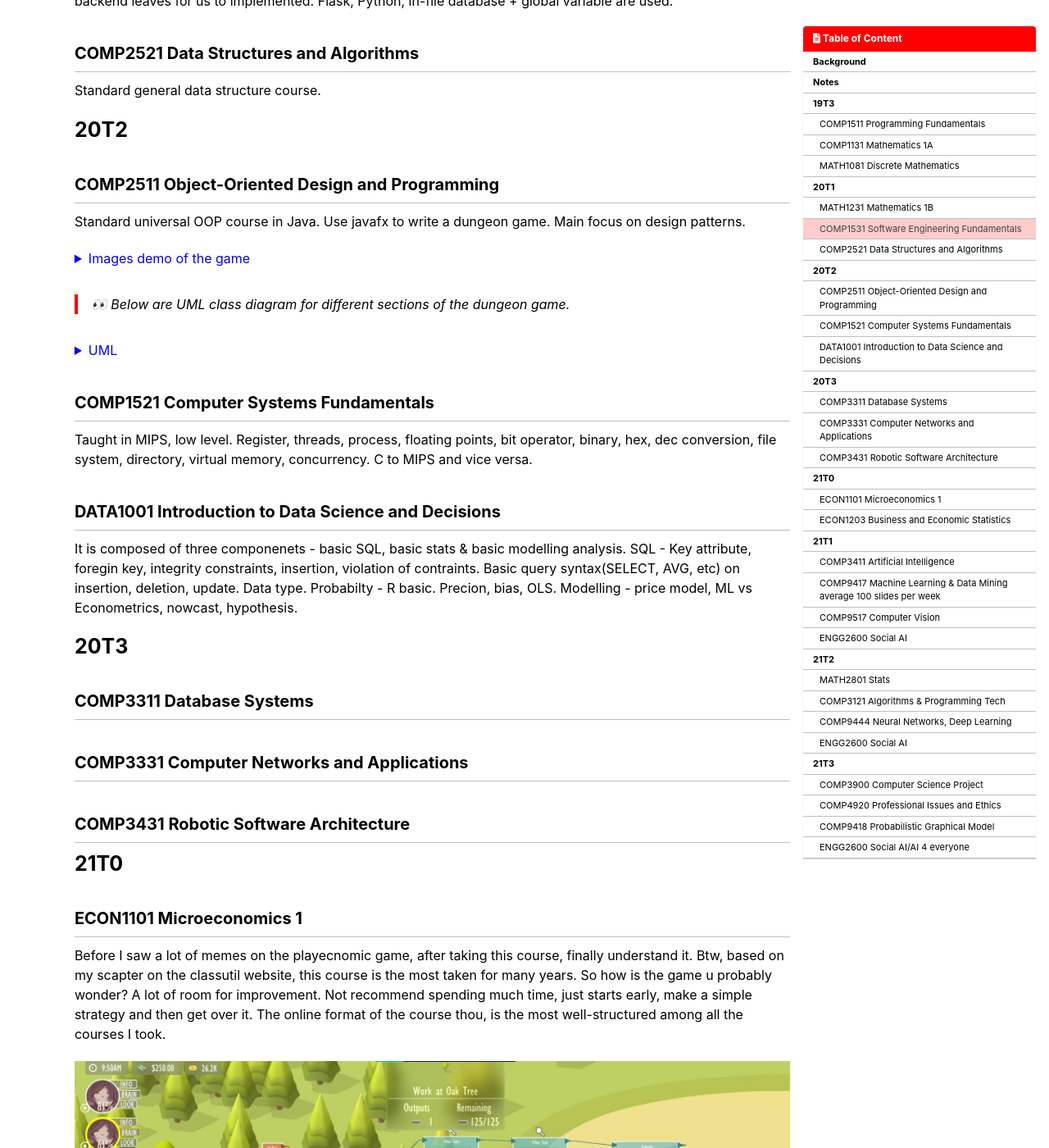
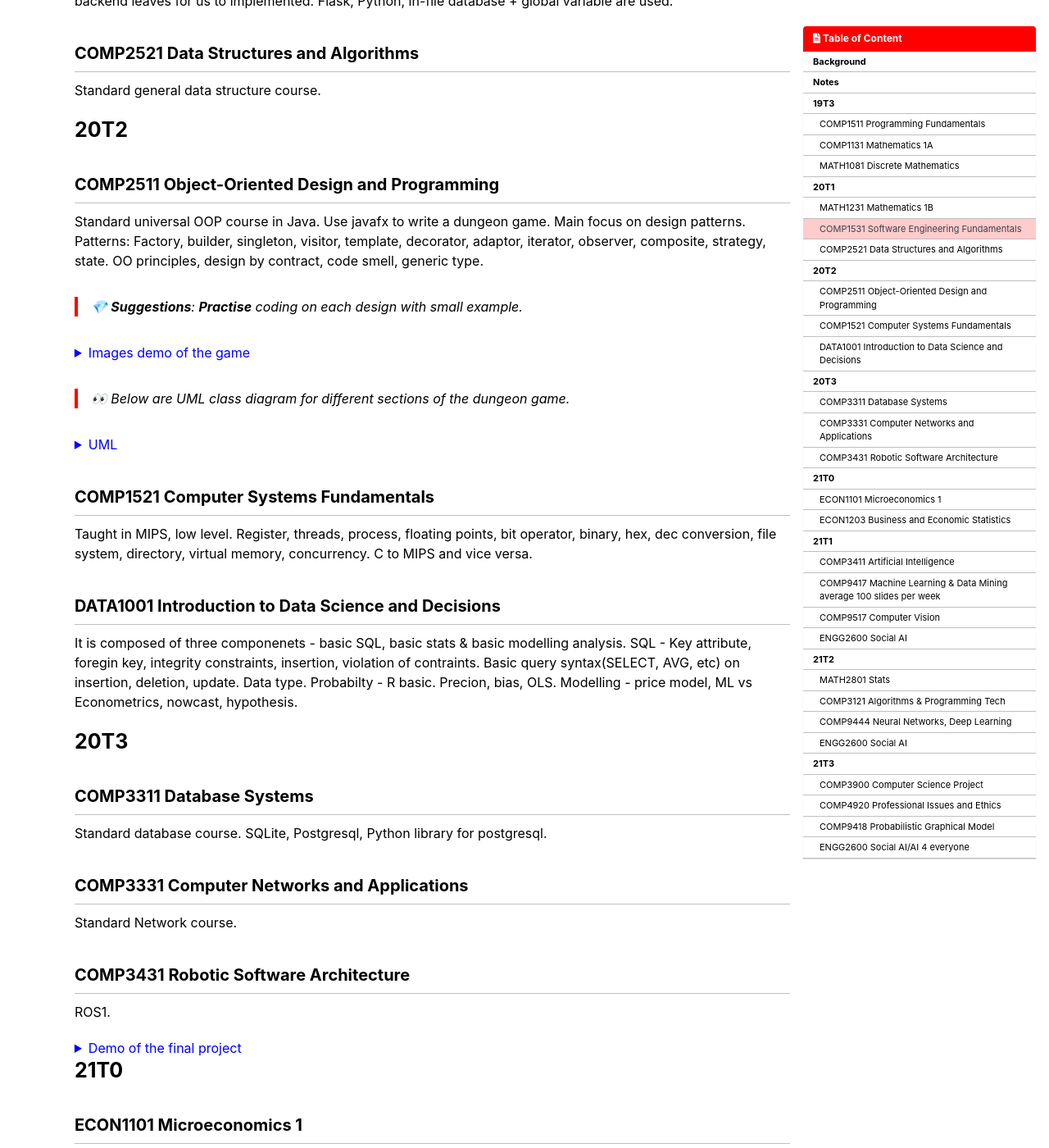
Before and after one commit to postsent/postsent.github.io, a Jekyll site: the page built from _posts/unsw/2021-12-11-courses.md, in a window 1280 px wide and 1400 px high, scrolled down 1602 px. Shown: the whole window at 82% size. Built offline with Jekyll 4.4.1, drawn with Linux system fonts in a browser that asks for light colours; cached includes are drawn as plain includes; emoji names are drawn with the system emoji font; comment, search, counter and statistics services are not loaded.

Commit message:
add ros course img

```diff
--- a/_posts/unsw/2021-12-11-courses.md
+++ b/_posts/unsw/2021-12-11-courses.md
@@ -68,6 +68,9 @@
 ## COMP2511 Object-Oriented Design and Programming
 
 Standard universal OOP course in Java. Use javafx to write a dungeon game. Main focus on design patterns.
+Patterns: Factory, builder, singleton, visitor, template, decorator, adaptor, iterator, observer, composite, strategy, state. OO principles, design by contract, code smell, generic type.
+
+> :gem: **Suggestions**: **Practise** coding on each design  with small example.
 
 <details>
 <summary markdown="span" style="color:blue;">Images demo of the game</summary>
@@ -87,7 +90,6 @@
 <figcaption align="center">Menu, Boss level, Enemy level</figcaption>
 
 </details>
-
 
 > :eyes: Below are UML class diagram for different sections of the dungeon game.
 
@@ -121,8 +123,6 @@
 
 </details>
 
-
-
 ## COMP1521 Computer Systems Fundamentals
 
 Taught in MIPS, low level. Register, threads, process, floating points, bit operator, binary, hex, dec conversion, file system, directory, virtual memory, concurrency. C to MIPS and vice versa.
@@ -138,9 +138,38 @@
 
 ## COMP3311 Database Systems
 
+Standard database course. SQLite, Postgresql, Python library for postgresql.
 
 ## COMP3331 Computer Networks and Applications
+
+Standard Network course.
+
 ## COMP3431 Robotic Software Architecture
+
+ROS1.
+
+<details>
+<summary markdown="span" style="color:blue;">Demo of the final project</summary>
+
+<p align="center">
+<img src="/assets/images/unsw-courses/3431-stop.png" alt="image" />
+<figcaption align="center">stop sign</figcaption>
+</p>
+<img src="/assets/images/unsw-courses/3431-turn.png" alt="image" />
+<figcaption align="center">turn right (hard cored)</figcaption>
+</p>
+<img src="/assets/images/unsw-courses/3431-robot.png" alt="image" />
+<figcaption align="center">stop before robot</figcaption>
+</p>
+<img src="/assets/images/unsw-courses/3431-human.png" alt="image" />
+<figcaption align="center">human detection</figcaption>
+</p>
+<img src="/assets/images/unsw-courses/3431-map.png" alt="image" />
+<figcaption align="center">mapping, publish pre-recorded lane</figcaption>
+</p>
+</details>
+
+
 
 # 21T0
 
```
Also changed, not shown: assets/images/unsw-courses/3431-human.png (added), assets/images/unsw-courses/3431-map.png (added), assets/images/unsw-courses/3431-robot.png (added), assets/images/unsw-courses/3431-stop.png (added), assets/images/unsw-courses/3431-turn.png (added).
